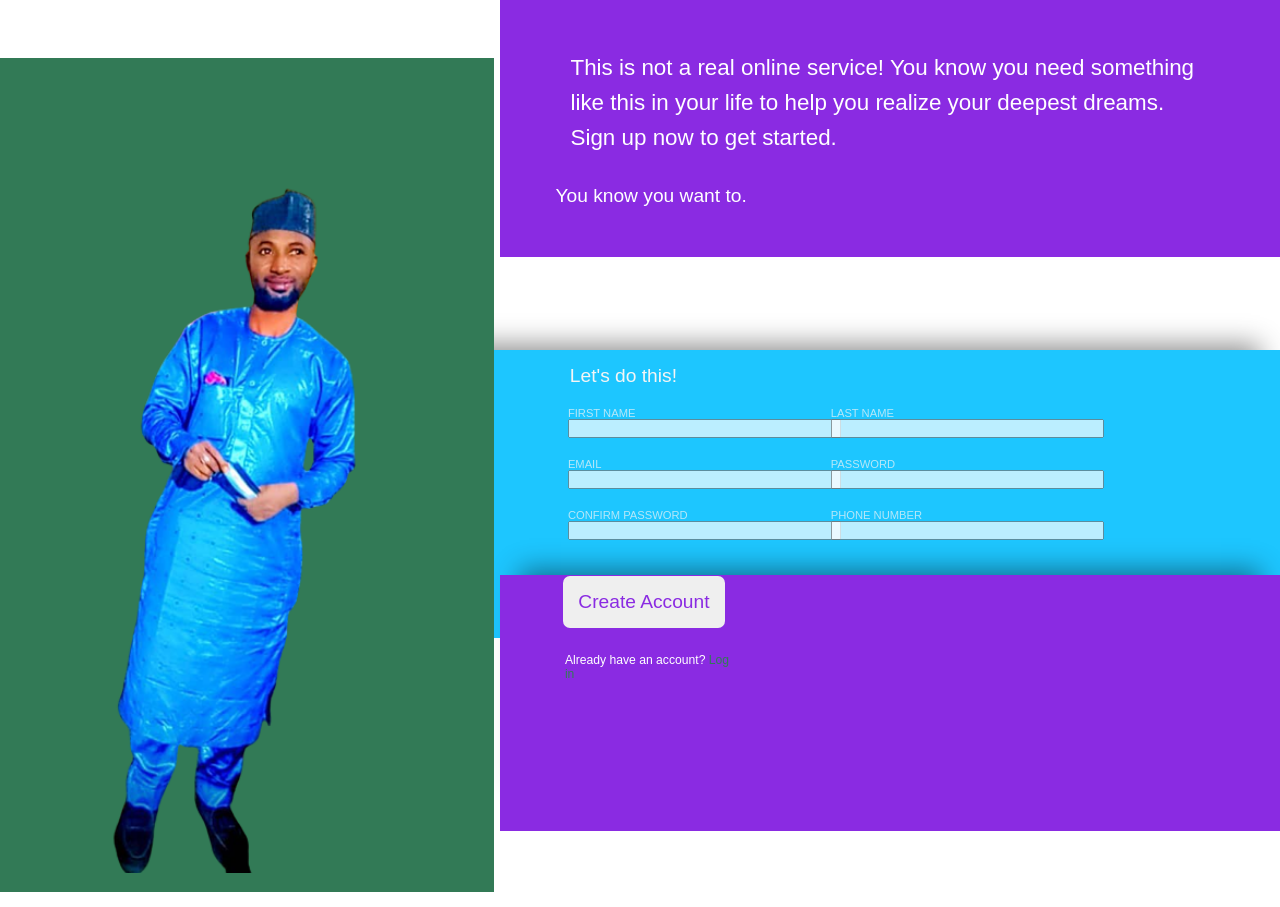
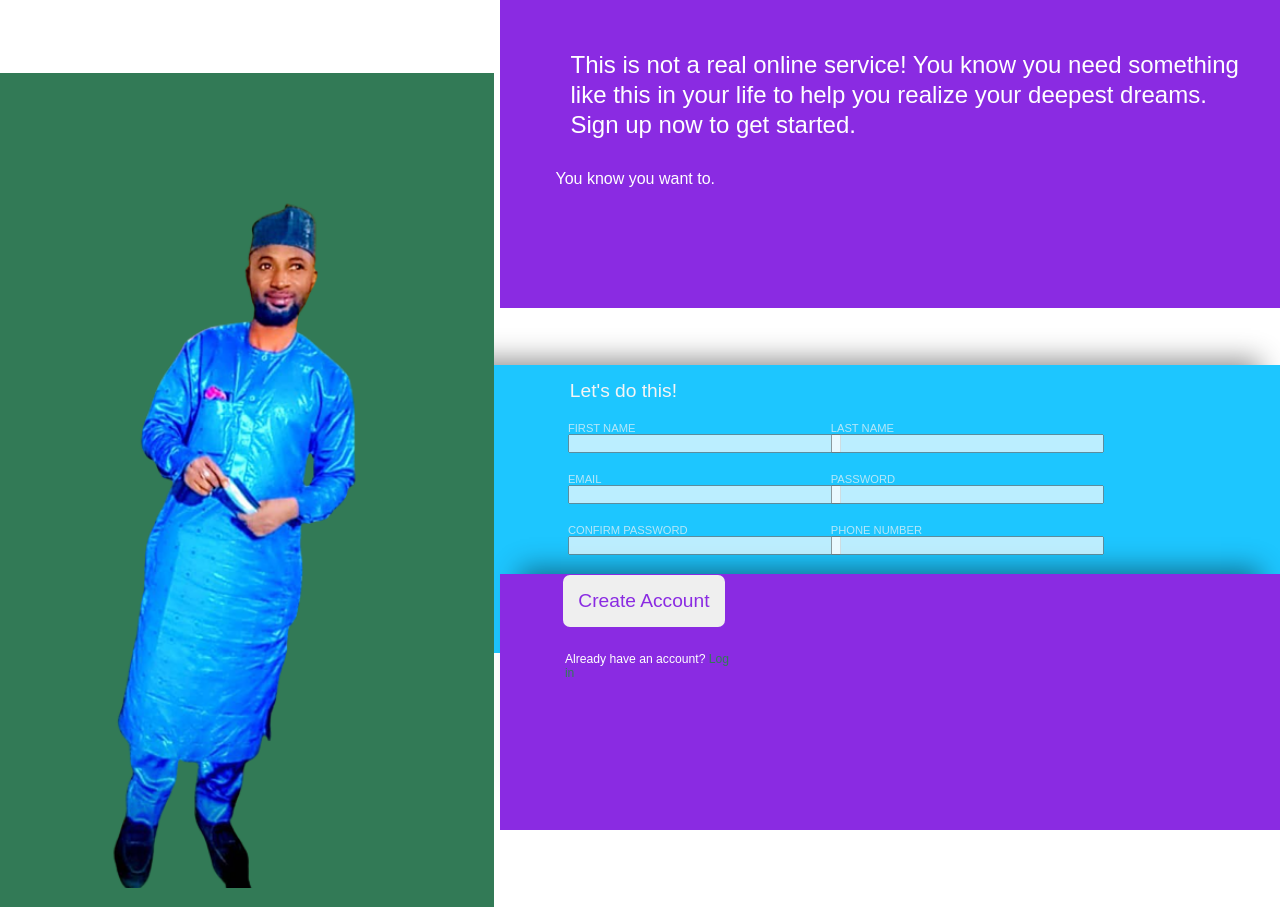
Before and after one commit to umarfaroukpa/odin-signup-page, a plain HTML site: page index.html in a window 1280 px wide. Shown: the top 907 px of the page. Drawn offline with Linux system fonts and the light colour scheme.

Commit message:
second commit

```diff
--- a/style.css
+++ b/style.css
@@ -7,18 +7,18 @@
 
 .picture{
     width: 38.62vw;
-    margin-top: -439px;
+    margin-top: -475px;
 }
 
-.text-1,text-2{
-    font-size: 1.4rem;
+.text-1{
+    font-size: 1.5rem;
     margin-left: -50px;
-    line-height: 35px;
+    line-height: 30px;
 }
 
 .text-2{
-    font-size: 1.2rem;
-    margin-top: 30px;
+    font-size: 1.0rem;
+    padding-top: 30px;
     margin-left: -65px;
 }
 
@@ -45,7 +45,7 @@
     margin-left: 39.1%;
     color: white;
     background-color: blueviolet;
-    padding: 50px 50px 50px 120px;
+    padding: 50px 50px 120px 120px;
 }
 
 .letsdo{
@@ -89,7 +89,7 @@ form{
 }
 
 footer{
-    margin-top:15px;
+    margin-top:-1px;
     background-color: blueviolet;
     padding: 1px 545px 150px 0px;
     margin-left: -98px;
```
